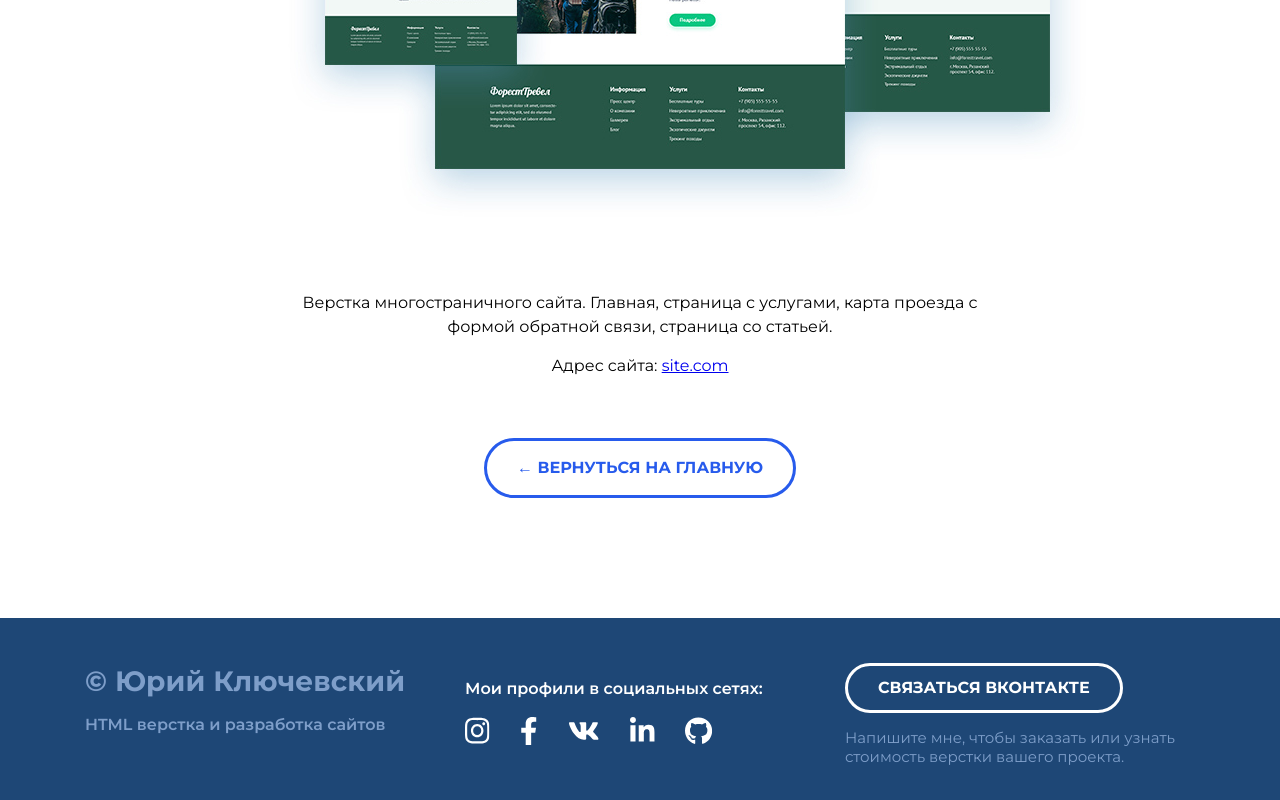
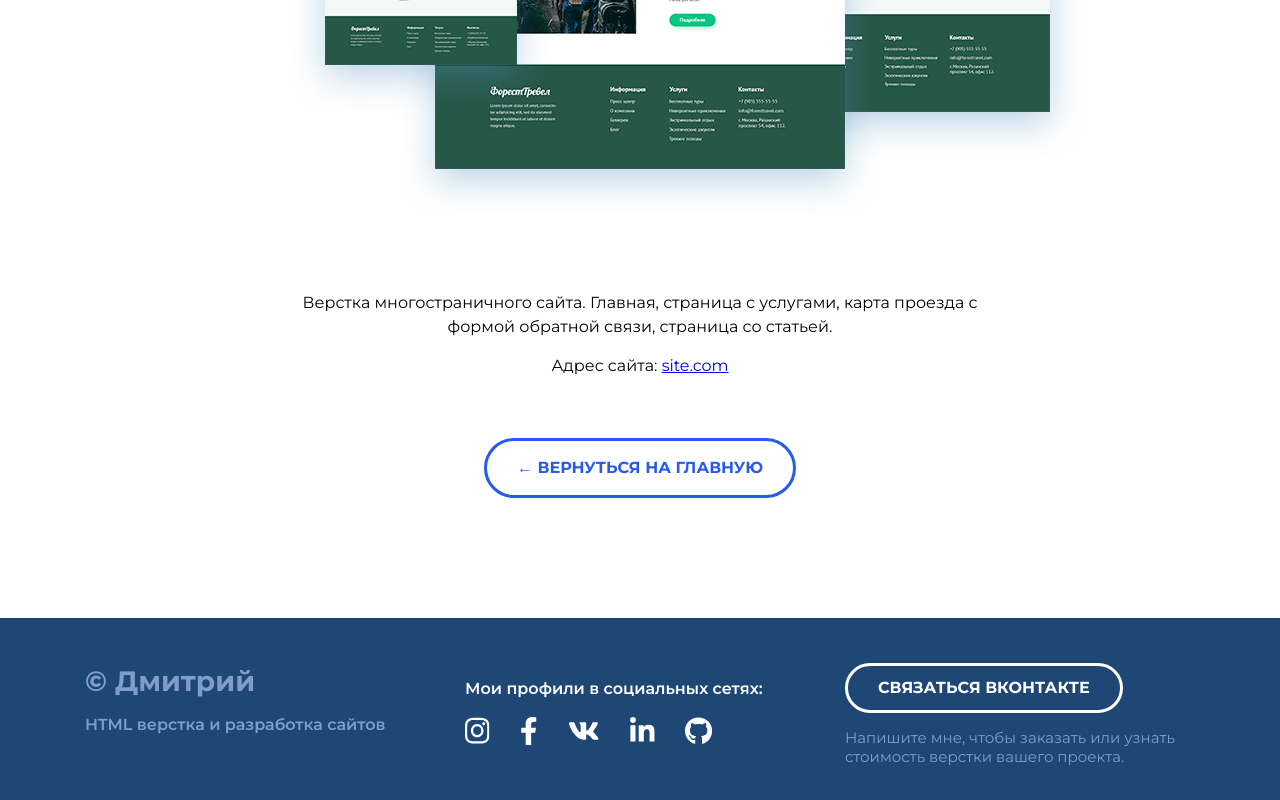
Before and after one commit to DmitriyFox/portfolio, a website: page forest-travel.html in a window 1280 px wide. Shown: the part 688-1488 px from the top of the page. Drawn offline with Linux system fonts and the light colour scheme.

Commit message:
убрал фамилию.

```diff
--- a/forest-travel.html
+++ b/forest-travel.html
@@ -37,7 +37,7 @@
                 <!-- footer-copyright -->
                 <div class="footer-copyright footer-col">
                     <div class="footer-copyright-name">
-                        © Юрий Ключевский
+                        © Дмитрий
                     </div>
                     <p>HTML верстка и разработка сайтов</p>
                 </div>
```
